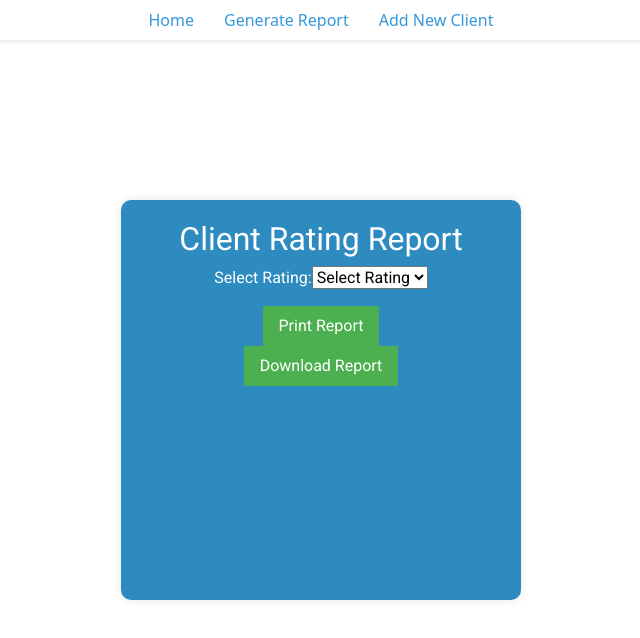
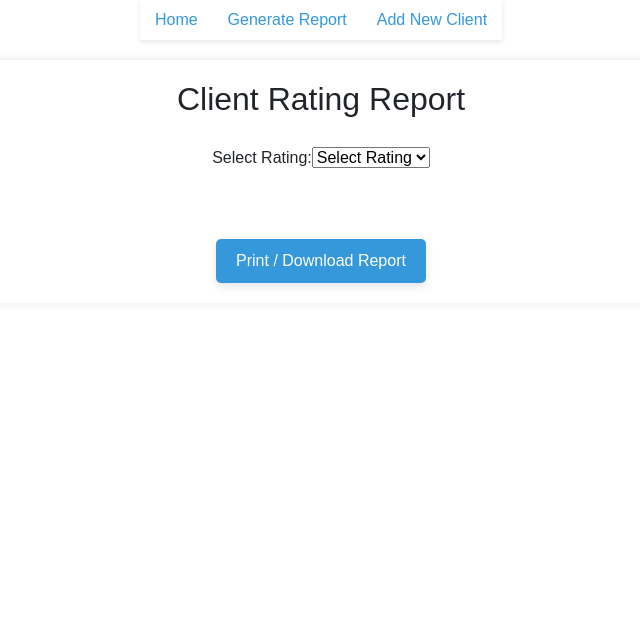
Before and after one commit to AveryCS/clientcal-react-app, a React (Vite) app: page /client-rating-report in a window 1280 px wide. Shown: the top 638 px of the page, without its empty margins (319-959 px from the left). Built offline with nearby package versions, Linux system fonts and the light colour scheme.

Commit message:
Client rating report completed

```diff
--- a/src/components/ClientRatingReportView.tsx
+++ b/src/components/ClientRatingReportView.tsx
@@ -1,15 +1,137 @@
+
+// import React, { useState, useEffect } from 'react';
+// import NavBar from './NavBar';
+// import './css/ClientRatingReportView.css';
+
+// interface Client {
+//   id: number;
+//   name: string;
+//   hoursBookedPerYear: number;
+//   hourlyRate: number;
+//   email: string;
+//   easeToWorkWith: number;
+//   clientRating: number;
+// }
+
+// const ClientRatingReportView: React.FC = () => {
+//   const [rating, setRating] = useState<number | null>(null);
+//   const [clients, setClients] = useState<Client[]>([]);
+//   const [errorMessage, setErrorMessage] = useState<string | null>(null);
+//   const [reportDate, setReportDate] = useState<string | null>(null);
+
+//   const handleRatingChange = (e: React.ChangeEvent<HTMLSelectElement>) => {
+//     const selectedRating = parseInt(e.target.value, 10);
+//     setRating(selectedRating !== 0 ? selectedRating : null);
+//   };
+
+//   useEffect(() => {
+//     const fetchClientsByRating = async () => {
+//       try {
+//         if (rating !== null) {
+//           const response = await fetch(`http://localhost:8080/clients?rating=${rating}`);
+//           if (response.ok) {
+//             const clientList: Client[] = await response.json();
+//             if (clientList.length === 0) {
+//               setClients([]);
+//               setErrorMessage('No users exist in the database with the selected client rating');
+//             } else {
+//               setClients(clientList);
+//               setErrorMessage(null);
+
+//               // Set the report date and time
+//               const currentDate = new Date();
+//               setReportDate(currentDate.toLocaleString());
+//             }
+//           } else {
+//             console.error('Failed to fetch clients by rating');
+//           }
+//         }
+//       } catch (error) {
+//         console.error('Error fetching clients by rating:', error);
+//       }
+//     };
+
+//     fetchClientsByRating();
+//   }, [rating]);
+
+//   const handlePrintReport = () => {
+//     window.print();
+//   };
+
+//   const handleDownloadReport = () => {
+//     const data = {
+//       reportDate,
+//       clients,
+//     };
+
+//     const dataURL = `data:text/json;charset=utf-8,${encodeURIComponent(JSON.stringify(data))}`;
+//     const downloadLink = document.createElement('a');
+//     downloadLink.href = dataURL;
+//     downloadLink.download = 'client_report.json';
+//     document.body.appendChild(downloadLink);
+//     downloadLink.click();
+//     document.body.removeChild(downloadLink);
+//   };
+
+//   return (
+//     <div className="client-rating-report-container">
+//       <NavBar />
+//       <div className="client-rating-report-contents">
+//         <h2 className="client-rating-report-h2">Client Rating Report</h2>
+//         <label className="client-rating-report-label">
+//           Select Rating:
+//           <select className="client-rating-report-select" value={rating || ''} onChange={handleRatingChange}>
+//             <option value="">Select Rating</option>
+//             {[...Array(10).keys()].map((num) => (
+//               <option key={num + 1} value={num + 1}>
+//                 {num + 1}
+//               </option>
+//             ))}
+//           </select>
+//         </label>
+
+//         {errorMessage && <p className="client-rating-report-p" style={{ color: 'red' }}>{errorMessage}</p>}
+
+//         {rating !== null && clients.length > 0 && (
+//           <div>
+//             <h3>Clients with rating of: {rating}</h3>
+//             <p className="client-rating-report-p">Report pulled on: {reportDate}</p>
+//           </div>
+//         )}
+
+//         <ul className="client-rating-report-ul">
+//           {clients.map((client) => (
+//             <li key={client.id} className="client-rating-report-li">{client.name}</li>
+//           ))}
+//         </ul>
+
+//         <div className="client-rating-report-button-container">
+//           <button className="client-rating-report-print-button" onClick={handlePrintReport}>
+//             Print Report
+//           </button>
+//           <button className="client-rating-report-download-button" onClick={handleDownloadReport}>
+//             Download Report
+//           </button>
+//         </div>
+//       </div>
+//     </div>
+//   );
+// };
+
+// export default ClientRatingReportView;
+
+// ClientRatingReportView.tsx
+
+// ClientRatingReportView.tsx
+
 import React, { useState, useEffect } from 'react';
 import NavBar from './NavBar';
-
 import './css/ClientRatingReportView.css';
 
 interface Client {
   id: number;
   name: string;
-  hoursBookedPerYear: number;
-  hourlyRate: number;
   email: string;
-  easeToWorkWith: number;
   clientRating: number;
 }
 
@@ -74,16 +196,15 @@ const ClientRatingReportView: React.FC = () => {
   };
 
   return (
-
-    <div>
+    <div className="report-container">
       <NavBar />
-      <div className="report-container">
       <div className="container-contents">
         <h2>Client Rating Report</h2>
-      <label>
+        <label className="select-rating-container">
           Select Rating:
           <select value={rating || ''} onChange={handleRatingChange}>
             <option value="">Select Rating</option>
+
             {[...Array(10).keys()].map((num) => (
               <option key={num + 1} value={num + 1}>
                 {num + 1}
@@ -96,19 +217,43 @@ const ClientRatingReportView: React.FC = () => {
 
         {rating !== null && clients.length > 0 && (
           <div>
-          <h3>Clients with rating of: {rating}</h3>
+            {/* <h3>Clients with rating of: {rating}</h3> */}
             <p>Report pulled on: {reportDate}</p>
           </div>
         )}
 
-      <ul>
-        {clients.map((client) => (
-          <li key={client.id}>{client.name}</li>
+        {clients.length > 0 && (
+          <div className="table-container">
+            <table className="table">
+              <thead>
+                <tr>
+                  <th></th>
+                  <th>Name</th>
+                  <th>Client Rating</th>
+                  <th>Email</th>
+                </tr>
+              </thead>
+              <tbody>
+                {clients.map((client, index) => (
+                  <tr key={client.id} className={index % 2 === 0 ? 'even-row' : 'odd-row'}>
+                    <td>{index + 1}</td>
+                    <td>{client.name}</td>
+                    <td>{client.clientRating}</td>
+                    <td>{client.email}</td>
+                  </tr>
                 ))}
-      </ul>
+              </tbody>
+            </table>
+          </div>
+        )}
 
-      <button onClick={handlePrintReport}>Print Report</button>
-      <button onClick={handleDownloadReport}>Download Report</button>
+        <div className="button-container">
+          <button className="button" onClick={handlePrintReport}>
+            Print / Download Report
+          </button>
+          {/* <button className="button" onClick={handleDownloadReport}>
+            Download Report
+          </button> */}
         </div>
       </div>
     </div>
--- a/src/components/css/ClientRatingReportView.css
+++ b/src/components/css/ClientRatingReportView.css
@@ -1,26 +1,66 @@
+/* ClientRatingReportView.css */
+
 .report-container {
-    position: absolute;
-    top: 50%;
-    left: 50%;
-    transform: translate(-50%, -50%);
-    width: 400px; /* Adjust the width as needed */
-    height: 400px; /* Adjust the height as needed */
-    background-color: #2E8BC0;
-    color: white;
-    font-family: 'Roboto', sans-serif;
+  display: flex;
+  flex-direction: column;
+  align-items: center;
+  text-align: center;
+  font-family: Arial, sans-serif;
+}
+
+.container-contents {
+  width: 80%;
   padding: 20px;
   box-shadow: 0 0 10px rgba(0, 0, 0, 0.1);
   border-radius: 10px;
+  margin-top: 20px;
+  background-color: #fff;
 }
-  .container-contents {
+
+/* Add this style for table centering */
+.table-container {
+  overflow-x: auto;
+  margin-top: 20px;
+}
+
+.table {
+  width: 100%;
+  border-collapse: collapse;
+}
+
+/* Rest of the existing styles remain unchanged */
+/* ClientRatingReportView.css */
+
+.report-container {
   display: flex;
   flex-direction: column;
   align-items: center;
+  text-align: center;
+  font-family: Arial, sans-serif;
 }
 
-  @media (max-width: 768px) {
-    .report-container {
-      width: 80%; /* Adjust the width as needed for smaller screens */
-      height: auto; /* Adjust the height as needed for smaller screens */
+.container-contents {
+  width: 80%;
+  padding: 20px;
+  box-shadow: 0 0 10px rgba(0, 0, 0, 0.1);
+  border-radius: 10px;
+  margin-top: 20px;
+  background-color: #fff;
 }
+
+/* Add this style for table centering */
+.table-container {
+  overflow-x: auto;
+  margin-top: 20px;
 }
+
+.table {
+  width: 100%;
+  border-collapse: collapse;
+}
+.select-rating-container{
+  padding-top: 2%;
+  padding-bottom: 5%;
+}
+
+/* Rest of the existing styles remain unchanged */
```
Lines whose indentation alone changed are shown as unchanged.
